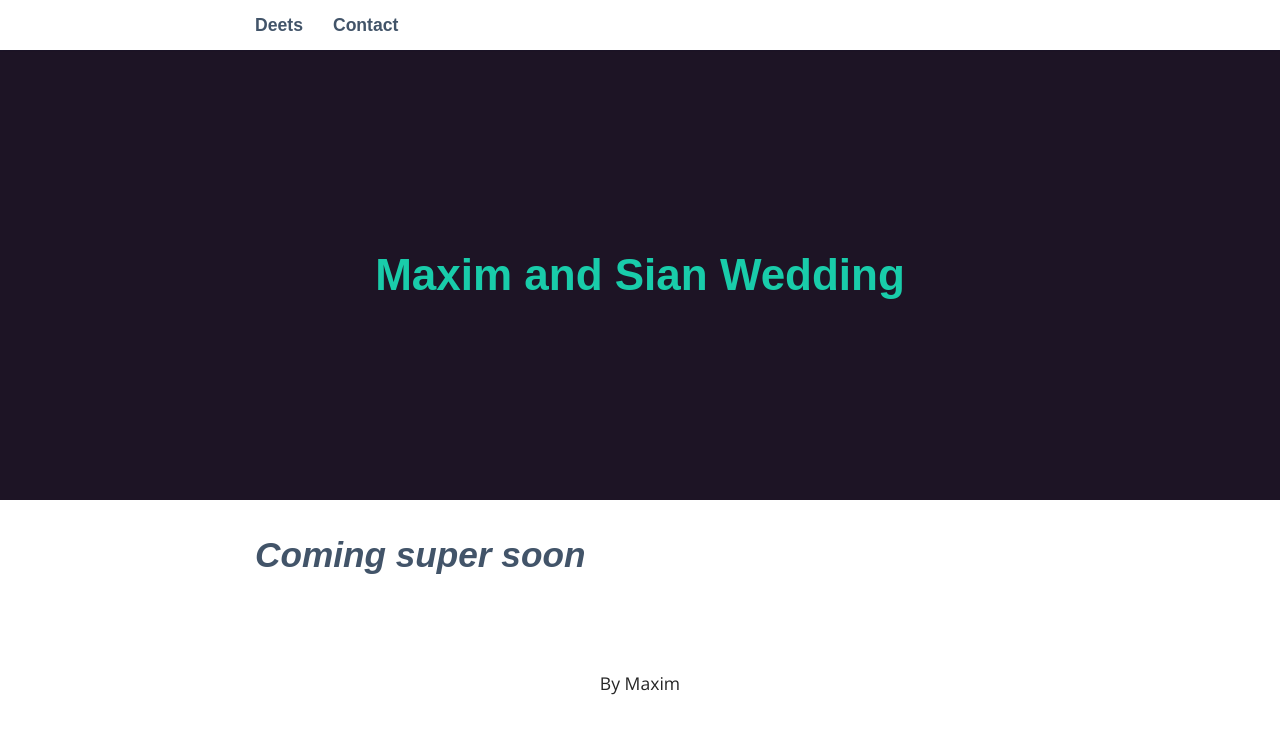
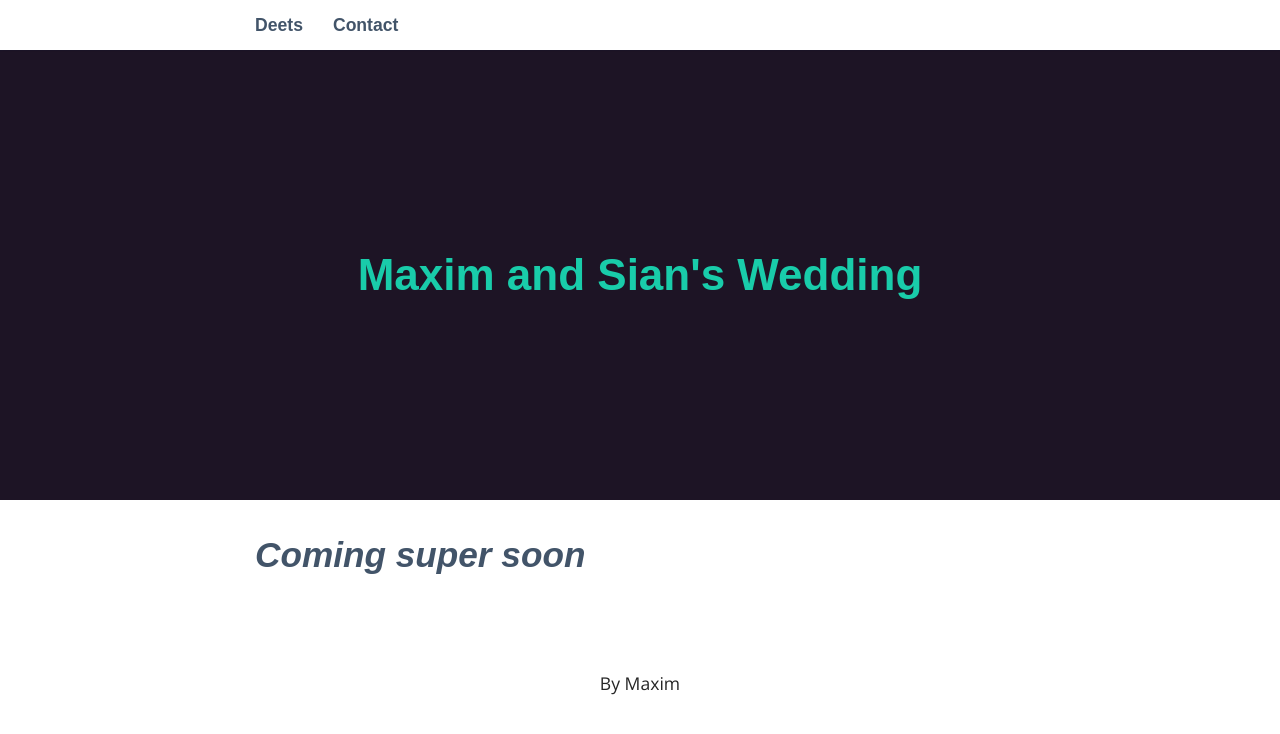
Before and after one commit to SianAndMaxim/sianandmaxim.github.io, a Jekyll site: the page built from index.html, in a window 1280 px wide. Shown: the top 734 px of the page. Built offline with Jekyll 4.4.1, drawn with Linux system fonts in a browser that asks for light colours; some web fonts are replaced.

Commit message:
Apostrophe S

```diff
--- a/_config.yml
+++ b/_config.yml
@@ -1,5 +1,5 @@
 # Site Settings
-title: Maxim and Sian Wedding
+title: Maxim and Sian's Wedding
 email: maxandsian@gmail.com
 description: >
   All things Maxim and Sian's Wedding
```
